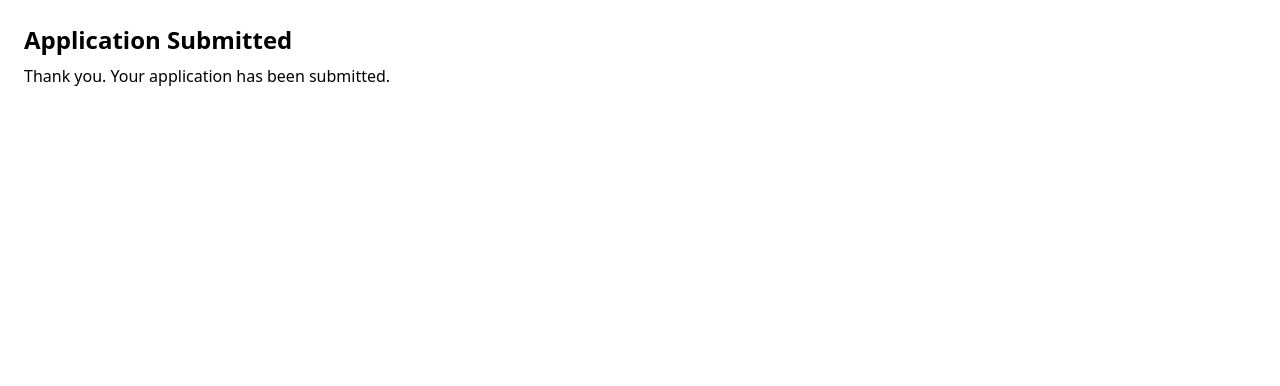
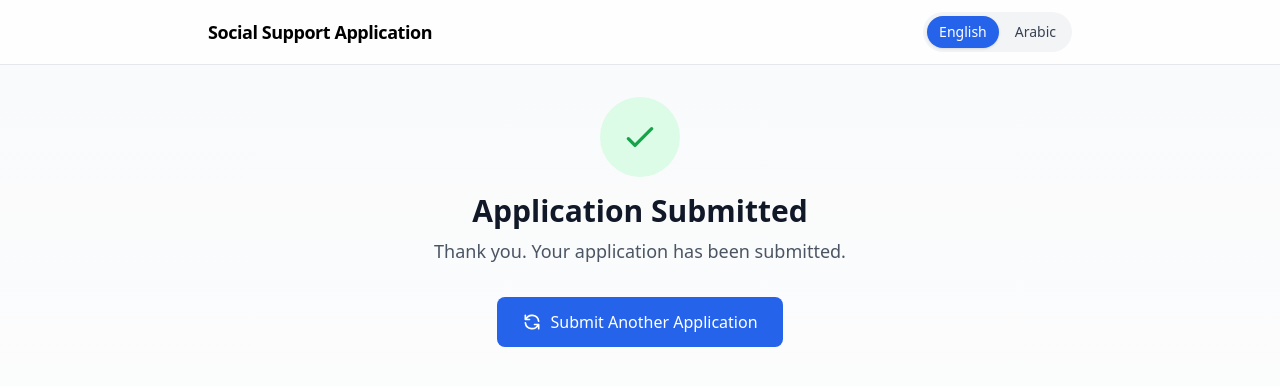
Before and after one commit to AddjoyBarreto/react-profile-step-form, a React (Create React App) app: page /confirm in a window 1280 px wide. Shown: the top 386 px of the page. Built offline with nearby package versions, Linux system fonts and the light colour scheme.

Commit message:
Refactor App layout to include Navbar, enhance AISuggestionModal and Stepper components with translation support, and improve error handling in Step1 and Step3. Update Confirm page layout for better user experience and add clearData function in FormContext for localStorage management.

```diff
--- a/src/App.tsx
+++ b/src/App.tsx
@@ -4,7 +4,7 @@ import { useTranslation } from 'react-i18next';
 import './i18n';
 import './index.css';
 import { FormProvider } from './context/FormContext';
-import LanguageSwitcher from './components/LanguageSwitcher';
+import Navbar from './components/Navbar';
 import Stepper from './components/Stepper';
 import { buildSteps } from './constants/steps';
 import Step1 from './pages/Step1';
@@ -17,13 +17,6 @@ function WizardLayout({ children, step }: { children: React.ReactNode; step: num
   const { t } = useTranslation();
   const steps = buildSteps(t);
   return (
-    <div className="min-h-screen bg-gradient-to-b from-gray-50 to-white">
-      <header className="sticky top-0 bg-white/80 backdrop-blur border-b">
-        <div className="max-w-4xl mx-auto px-4 py-3 flex items-center justify-between">
-          <h1 className="text-lg font-semibold tracking-tight">{t('appTitle')}</h1>
-          <LanguageSwitcher />
-        </div>
-      </header>
       <main className="max-w-4xl mx-auto px-4 py-6">
         <div className="mb-5">
           <div className="text-sm text-gray-600 mb-3 text-center sm:text-left">{t('step')} {step} {t('of')} {total}</div>
@@ -33,7 +26,6 @@ function WizardLayout({ children, step }: { children: React.ReactNode; step: num
           {children}
         </div>
       </main>
-    </div>
   );
 }
 
@@ -65,7 +57,12 @@ function WizardRoutes() {
           </WizardLayout>
         }
       />
-      <Route path="/confirm" element={<Confirm />} />
+      <Route
+        path="/confirm"
+        element={
+            <Confirm />
+        }
+      />
     </Routes>
   );
 }
@@ -74,7 +71,10 @@ export default function App() {
   return (
     <BrowserRouter>
       <FormProvider>
-        <WizardRoutes />
+        <div className="min-h-screen bg-gradient-to-b from-gray-50 to-white">
+          <Navbar />
+          <WizardRoutes />
+        </div>
       </FormProvider>
     </BrowserRouter>
   );
--- a/src/components/AISuggestionModal.tsx
+++ b/src/components/AISuggestionModal.tsx
@@ -1,4 +1,5 @@
 import React, { useEffect, useRef } from 'react';
+import { useTranslation } from 'react-i18next';
 
 export default function AISuggestionModal({ open, text, onAccept, onClose, onChange }: {
   open: boolean;
@@ -7,6 +8,7 @@ export default function AISuggestionModal({ open, text, onAccept, onClose, onCha
   onClose: () => void;
   onChange: (text: string) => void;
 }) {
+  const { t } = useTranslation();
   const dialogRef = useRef<HTMLDivElement | null>(null);
   useEffect(() => {
     if (open) dialogRef.current?.focus();
@@ -17,13 +19,13 @@ export default function AISuggestionModal({ open, text, onAccept, onClose, onCha
     <div className="fixed inset-0 bg-black/40 backdrop-blur-sm flex items-center justify-center z-50 p-4" role="dialog" aria-modal="true">
       <div className="bg-white w-full max-w-2xl rounded-xl shadow-xl p-5" tabIndex={-1} ref={dialogRef}>
         <div className="flex justify-between items-center mb-3">
-          <h3 className="text-lg font-semibold">AI Suggestion</h3>
-          <button aria-label="Close" onClick={onClose} className="p-2 rounded hover:bg-gray-100">✕</button>
+          <h3 className="text-lg font-semibold">{t('aiSuggestion')}</h3>
+          <button aria-label={t('close')} onClick={onClose} className="p-2 rounded hover:bg-gray-100">✕</button>
         </div>
         <textarea className="w-full border border-gray-300 rounded-lg p-3 min-h-[220px] focus:outline-none focus:ring-2 focus:ring-blue-500 focus:border-blue-500" value={text} onChange={(e) => onChange(e.target.value)} />
         <div className="mt-4 flex justify-end gap-2">
-          <button onClick={onClose} className="px-4 py-2 rounded-lg bg-gray-100 text-gray-800 hover:bg-gray-200">Discard</button>
-          <button onClick={() => onAccept(text)} className="px-4 py-2 rounded-lg bg-blue-600 text-white hover:bg-blue-700">Accept</button>
+          <button onClick={onClose} className="px-4 py-2 rounded-lg bg-gray-100 text-gray-800 hover:bg-gray-200">{t('discard')}</button>
+          <button onClick={() => onAccept(text)} className="px-4 py-2 rounded-lg bg-blue-600 text-white hover:bg-blue-700">{t('accept')}</button>
         </div>
       </div>
     </div>
--- /dev/null
+++ b/src/components/Navbar.tsx
@@ -0,0 +1,15 @@
+import React from 'react';
+import { useTranslation } from 'react-i18next';
+import LanguageSwitcher from './LanguageSwitcher';
+
+export default function Navbar() {
+  const { t } = useTranslation();
+  return (
+    <header className="sticky top-0 bg-white/80 backdrop-blur border-b">
+      <div className="max-w-4xl mx-auto px-4 py-3 flex items-center justify-between">
+        <h1 className="text-lg font-semibold tracking-tight">{t('appTitle')}</h1>
+        <LanguageSwitcher />
+      </div>
+    </header>
+  );
+}
--- a/src/components/Stepper.tsx
+++ b/src/components/Stepper.tsx
@@ -1,10 +1,12 @@
 import React from 'react';
+import { useTranslation } from 'react-i18next';
 
 type Step = { id: number; label: string };
 
 export default function Stepper({ steps, current }: { steps: Step[]; current: number }) {
+  const { t } = useTranslation();
   return (
-    <ol className="flex items-center w-full" aria-label="Steps">
+    <ol className="flex items-center w-full" aria-label={t('steps')}>
       {steps.map((step, idx) => {
         const isActive = step.id === current;
         const isDone = step.id < current;
--- a/src/context/FormContext.tsx
+++ b/src/context/FormContext.tsx
@@ -6,7 +6,7 @@ export type Step1Data = {
   dob: string;
   gender: string;
   address: string;
-  city: string;
+  city: string | null;
   state: string;
   country: string;
   phone: string;
@@ -38,6 +38,7 @@ const STORAGE_KEY = 'app.form.data.v1';
 type FormContextValue = {
   data: FormData;
   setData: React.Dispatch<React.SetStateAction<FormData>>;
+  clearData: () => void;
 };
 
 const FormContext = createContext<FormContextValue | null>(null);
@@ -58,7 +59,14 @@ export function FormProvider({ children }: { children: React.ReactNode }) {
     } catch {}
   }, [data]);
 
-  const value = useMemo(() => ({ data, setData }), [data]);
+  const clearData = () => {
+    try {
+      localStorage.removeItem(STORAGE_KEY);
+      setData({});
+    } catch {}
+  };
+
+  const value = useMemo(() => ({ data, setData, clearData }), [data]);
   return <FormContext.Provider value={value}>{children}</FormContext.Provider>;
 }
 
--- a/src/locales/ar/translation.json
+++ b/src/locales/ar/translation.json
@@ -65,5 +65,12 @@
   "housingRent": "إيجار",
   "housingOwn": "ملك",
   "housingFamily": "عائلة",
-  "housingOther": "آخر"
+  "housingOther": "آخر",
+
+  "noCitiesAvailable": "لا توجد مدن متاحة",
+  "failedToLoadLocations": "فشل في تحميل المواقع",
+  "failedToGetSuggestion": "فشل في الحصول على الاقتراح",
+  "steps": "الخطوات",
+  "close": "إغلاق",
+  "aiSuggestion": "اقتراح الذكاء الاصطناعي"
 }
--- a/src/locales/en/translation.json
+++ b/src/locales/en/translation.json
@@ -65,5 +65,12 @@
   "housingRent": "Rent",
   "housingOwn": "Own",
   "housingFamily": "Family",
-  "housingOther": "Other"
+  "housingOther": "Other",
+
+  "noCitiesAvailable": "No cities available",
+  "failedToLoadLocations": "Failed to load locations",
+  "failedToGetSuggestion": "Failed to get suggestion",
+  "steps": "Steps",
+  "close": "Close",
+  "aiSuggestion": "AI Suggestion"
 }
--- a/src/pages/Confirm.tsx
+++ b/src/pages/Confirm.tsx
@@ -3,10 +3,35 @@ import { useTranslation } from 'react-i18next';
 
 export default function Confirm() {
   const { t } = useTranslation();
+
   return (
-    <div className="p-6">
-      <h2 className="text-2xl font-semibold mb-2">{t('reviewTitle')}</h2>
-      <p>{t('reviewBody')}</p>
+    <div className="min-h-screen bg-gradient-to-b from-gray-50 to-white">
+      <div className="max-w-4xl mx-auto px-4 py-8">
+        {/* Success Header */}
+        <div className="text-center mb-8">
+          <div className="inline-flex items-center justify-center w-20 h-20 bg-green-100 rounded-full mb-4">
+            <svg className="w-10 h-10 text-green-600" fill="none" stroke="currentColor" viewBox="0 0 24 24">
+              <path strokeLinecap="round" strokeLinejoin="round" strokeWidth={2} d="M5 13l4 4L19 7" />
+            </svg>
+          </div>
+          <h1 className="text-3xl font-bold text-gray-900 mb-2">{t('reviewTitle')}</h1>
+          <p className="text-lg text-gray-600">{t('reviewBody')}</p>
+        </div>
+
+
+        {/* Action Buttons */}
+        <div className="mt-8 text-center">
+          <button
+            onClick={() => window.location.href = '/'}
+            className="inline-flex items-center px-6 py-3 border border-transparent text-base font-medium rounded-lg text-white bg-blue-600 hover:bg-blue-700 focus:outline-none focus:ring-2 focus:ring-offset-2 focus:ring-blue-500 transition-colors duration-200"
+          >
+            <svg className="w-5 h-5 mr-2" fill="none" stroke="currentColor" viewBox="0 0 24 24">
+              <path strokeLinecap="round" strokeLinejoin="round" strokeWidth={2} d="M4 4v5h.582m15.356 2A8.001 8.001 0 004.582 9m0 0H9m11 11v-5h-.581m0 0a8.003 8.003 0 01-15.357-2m15.357 2H15" />
+            </svg>
+            Submit Another Application
+          </button>
+        </div>
+      </div>
     </div>
   );
 }
--- a/src/pages/Step3.tsx
+++ b/src/pages/Step3.tsx
@@ -7,7 +7,7 @@ import { generateAssistance } from '../services/openai';
 import { submitApplication } from '../services/mockApi';
 
 export default function Step3({ onBack, onSubmitFinal }: { onBack: () => void; onSubmitFinal: (data: unknown) => void }) {
-  const { data, setData } = useFormData();
+  const { data, setData, clearData } = useFormData();
   const { t } = useTranslation();
   const { register, handleSubmit, setValue, watch, formState: { errors, isSubmitting } } = useForm<Partial<Step3Data>>({
     defaultValues: data.step3 || {},
@@ -53,7 +53,7 @@ export default function Step3({ onBack, onSubmitFinal }: { onBack: () => void; o
       });
       setModalText(suggestion);
     } catch (e: any) {
-      setError(e?.message || 'Failed to get suggestion');
+      setError(e?.message || t('failedToGetSuggestion'));
     } finally {
       setLoading(false);
     }
@@ -68,6 +68,7 @@ export default function Step3({ onBack, onSubmitFinal }: { onBack: () => void; o
     const merged = { ...data, step3: values };
     setData(merged);
     await submitApplication(merged);
+    clearData(); // Clear localStorage after successful submission
     onSubmitFinal(merged);
   };
 
```
Also changed, not shown: src/pages/Step1.tsx (+22 -9 lines).
